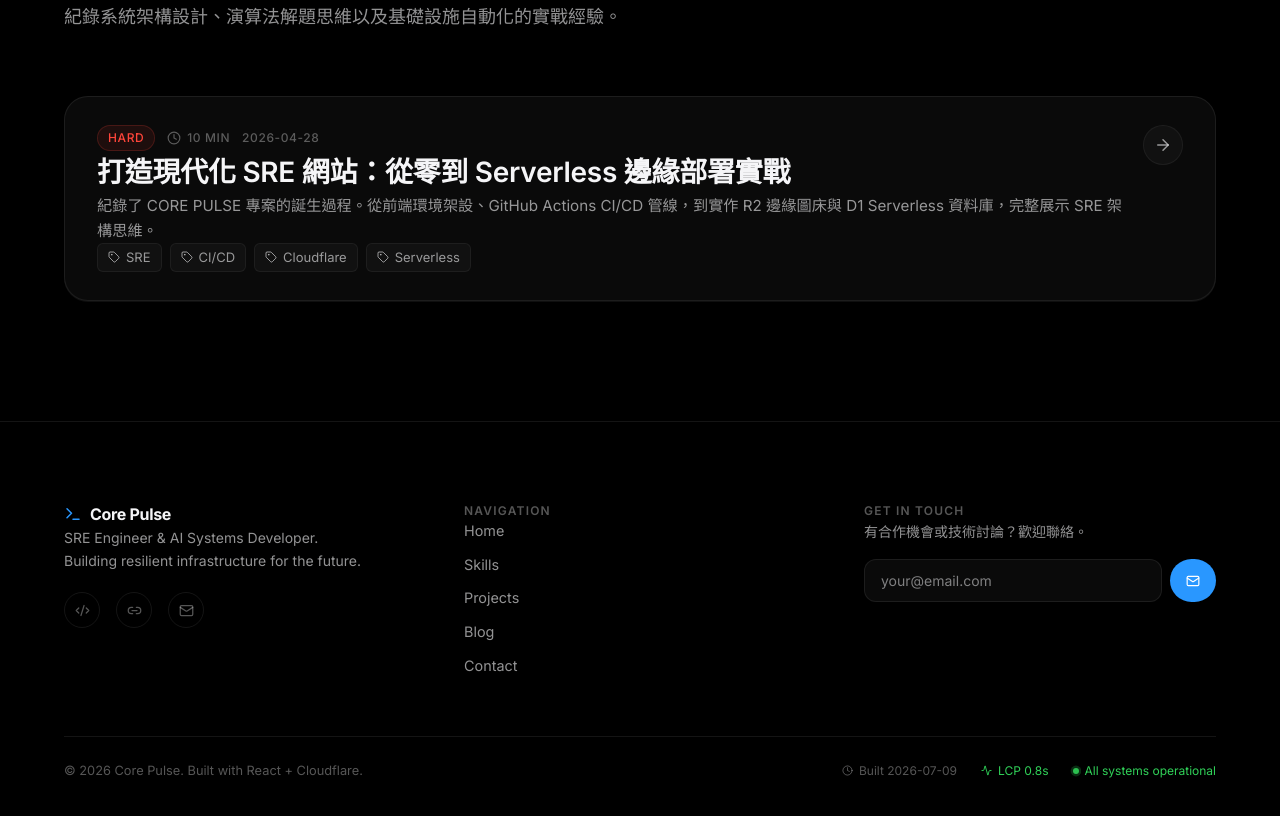
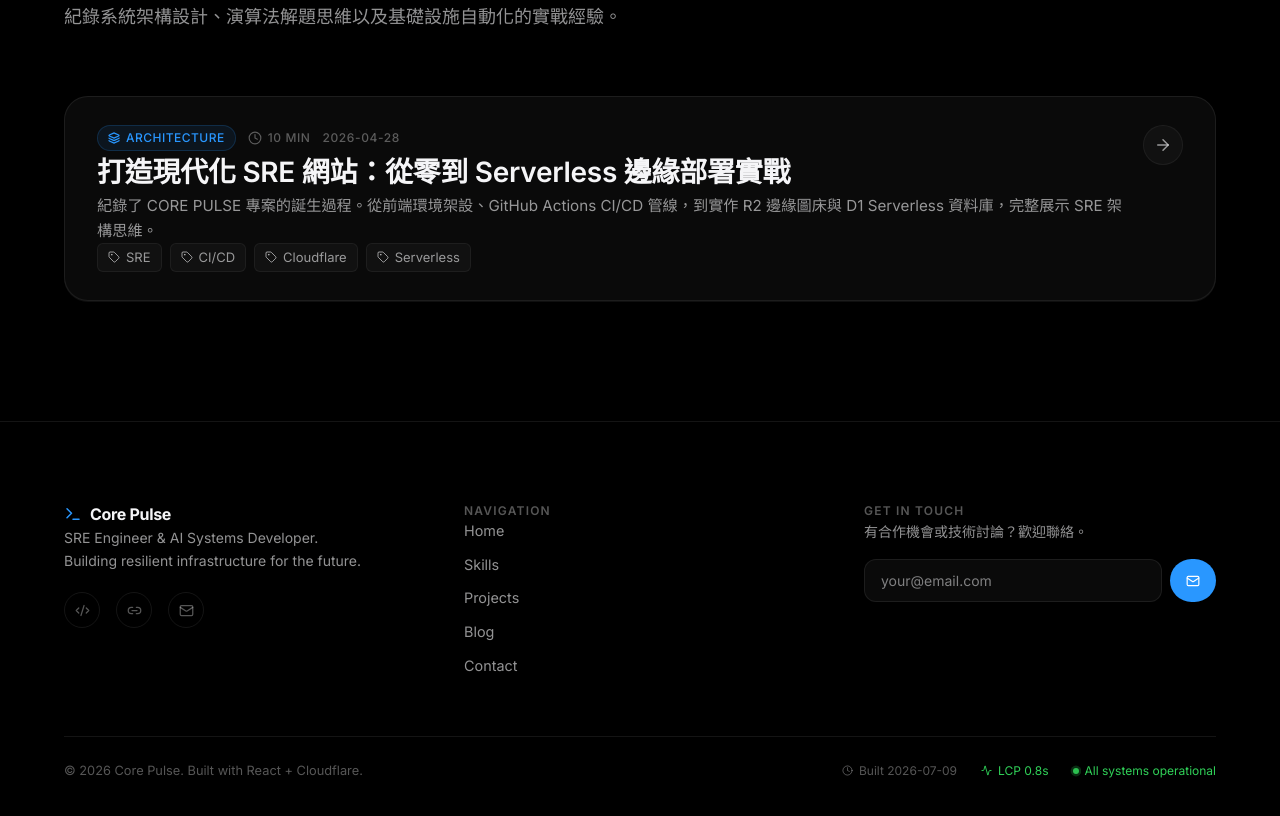
Before and after one commit to hsjinde/CORE-PULSE, a React (Vite) app: page / in a window 1280 px wide. Shown: the part 3665-4481 px from the top of the page. Built offline with nearby package versions, Linux system fonts and the light colour scheme.

Commit message:
refactor: change difficulty to postType and update UI

```diff
--- a/src/components/Blog/Blog.tsx
+++ b/src/components/Blog/Blog.tsx
@@ -1,14 +1,15 @@
 import { useRef, useEffect, useState } from 'react'
 import { motion, useInView } from 'framer-motion'
-import { BookOpen, Clock, Tag, ArrowRight } from 'lucide-react'
+import { BookOpen, Clock, Tag, ArrowRight, Terminal, Layers, SearchCode, GraduationCap } from 'lucide-react'
 import { useNavigate } from 'react-router-dom'
 import { getPosts } from '@/services/api'
-import type { Post } from '@/services/api'
+import type { Post, PostType } from '@/services/api'
 
-const difficultyColor = {
-  Easy: '#30d158',
-  Medium: '#ff9f0a',
-  Hard: '#ff453a',
+const postTypeConfig: Record<PostType, { color: string; label: string; Icon: React.ElementType }> = {
+  Runbook:      { color: '#30d158', label: 'Runbook',      Icon: Terminal       },
+  Architecture: { color: '#2997ff', label: 'Architecture', Icon: Layers         },
+  DeepDive:     { color: '#bf5af2', label: 'Deep Dive',    Icon: SearchCode     },
+  Tutorial:     { color: '#ff9f0a', label: 'Tutorial',     Icon: GraduationCap  },
 }
 
 function PostCard({ post, index }: { post: Post; index: number }) {
@@ -31,15 +32,23 @@ function PostCard({ post, index }: { post: Post; index: number }) {
         <div style={{ flex: 1 }}>
           {/* Meta */}
           <div className="flex flex-wrap items-center gap-3 mb-4 text-xs font-medium uppercase tracking-wider" style={{ color: 'var(--text-tertiary)' }}>
-            <span style={{
-              color: difficultyColor[post.difficulty],
-              background: `${difficultyColor[post.difficulty]}15`,
-              padding: '4px 10px',
-              borderRadius: '99px',
-              border: `1px solid ${difficultyColor[post.difficulty]}30`
-            }}>
-              {post.difficulty}
-            </span>
+            {(() => {
+              const cfg = postTypeConfig[post.postType] || postTypeConfig['Tutorial']
+              const Icon = cfg.Icon
+              return (
+                <span className="flex items-center gap-1.5" style={{
+                  color: cfg.color,
+                  background: `${cfg.color}15`,
+                  padding: '4px 10px',
+                  borderRadius: '99px',
+                  border: `1px solid ${cfg.color}30`,
+                  letterSpacing: '0.04em',
+                }}>
+                  <Icon size={12} strokeWidth={2.5} />
+                  {cfg.label}
+                </span>
+              )
+            })()}
             <span className="flex items-center gap-1.5"><Clock size={14} />{post.readTime}</span>
             <span className="flex items-center gap-1.5">{post.date}</span>
           </div>
--- a/src/pages/Admin/AdminEditor.tsx
+++ b/src/pages/Admin/AdminEditor.tsx
@@ -19,7 +19,7 @@ export default function AdminEditor() {
     readTime: '5 min',
     tags: [],
     excerpt: '',
-    difficulty: 'Medium',
+    postType: 'Tutorial',
     coverImage: ''
   })
   const [tagInput, setTagInput] = useState('')
@@ -124,10 +124,13 @@ export default function AdminEditor() {
                   className="bg-black/50 border border-white/10 rounded px-4 py-2 text-white focus:outline-none"
                 />
                 <select
-                  value={formData.difficulty} onChange={e => setFormData({...formData, difficulty: e.target.value as any})}
+                  value={formData.postType} onChange={e => setFormData({...formData, postType: e.target.value as any})}
                   className="bg-black/50 border border-white/10 rounded px-4 py-2 text-white focus:outline-none"
                 >
-                  <option>Easy</option><option>Medium</option><option>Hard</option>
+                  <option value="Tutorial">📖 Tutorial — 從零開始的教學</option>
+                  <option value="Runbook">🔧 Runbook — 可直接操作的步驟手冊</option>
+                  <option value="Architecture">🏗 Architecture — 系統架構 / 設計決策</option>
+                  <option value="DeepDive">🔬 Deep Dive — 原理深挖 / 技術探究</option>
                 </select>
               </div>
               <input
--- a/src/pages/BlogPost.tsx
+++ b/src/pages/BlogPost.tsx
@@ -4,11 +4,18 @@ import ReactMarkdown from 'react-markdown'
 import remarkGfm from 'remark-gfm'
 import rehypeHighlight from 'rehype-highlight'
 import 'highlight.js/styles/github-dark-dimmed.css'
-import { ArrowLeft, Clock, Calendar } from 'lucide-react'
+import { ArrowLeft, Clock, Calendar, Terminal, Layers, SearchCode, GraduationCap } from 'lucide-react'
 import Navbar from '@/components/Navbar/Navbar'
 import Footer from '@/components/Footer/Footer'
 import { getPostById } from '@/services/api'
-import type { Post } from '@/services/api'
+import type { Post, PostType } from '@/services/api'
+
+const postTypeConfig: Record<PostType, { color: string; label: string; Icon: React.ElementType }> = {
+  Runbook:      { color: '#30d158', label: 'Runbook',      Icon: Terminal      },
+  Architecture: { color: '#2997ff', label: 'Architecture', Icon: Layers        },
+  DeepDive:     { color: '#bf5af2', label: 'Deep Dive',    Icon: SearchCode    },
+  Tutorial:     { color: '#ff9f0a', label: 'Tutorial',     Icon: GraduationCap },
+}
 
 // ─── Copy Code Block ─────────────────────────────────────────
 // Recursively extract plain text from React children
@@ -100,7 +107,27 @@ export default function BlogPost() {
         </button>
 
         <header className="mb-16">
-          <div className="flex items-center gap-4 text-sm text-gray-400 mb-6">
+          <div className="flex flex-wrap items-center gap-3 text-sm text-gray-400 mb-6">
+            {(() => {
+              const cfg = postTypeConfig[post.postType] || postTypeConfig['Tutorial']
+              const Icon = cfg.Icon
+              return (
+                <span className="flex items-center gap-1.5" style={{
+                  color: cfg.color,
+                  background: `${cfg.color}15`,
+                  padding: '4px 12px',
+                  borderRadius: '99px',
+                  border: `1px solid ${cfg.color}30`,
+                  fontSize: '0.75rem',
+                  fontWeight: 600,
+                  letterSpacing: '0.06em',
+                  textTransform: 'uppercase',
+                }}>
+                  <Icon size={12} strokeWidth={2.5} />
+                  {cfg.label}
+                </span>
+              )
+            })()}
             <span className="flex items-center gap-1.5"><Calendar size={14} />{post.date}</span>
             <span className="flex items-center gap-1.5"><Clock size={14} />{post.readTime}</span>
           </div>
--- a/src/services/api.ts
+++ b/src/services/api.ts
@@ -1,3 +1,5 @@
+export type PostType = 'Runbook' | 'Architecture' | 'DeepDive' | 'Tutorial'
+
 export interface Post {
   id: string
   title: string
@@ -6,7 +8,7 @@ export interface Post {
   readTime: string
   tags: string[]
   excerpt: string
-  difficulty: 'Easy' | 'Medium' | 'Hard'
+  postType: PostType
   coverImage?: string
 }
 
@@ -112,14 +114,14 @@ export const onRequestPost = async (context) => {
   const post = await context.request.json()
 
   await context.env.core_pulse_blog.prepare(\`
-    INSERT INTO posts (id, title, content, date, readTime, tags, excerpt, difficulty)
+    INSERT INTO posts (id, title, content, date, readTime, tags, excerpt, postType)
     VALUES (?1, ?2, ?3, ?4, ?5, ?6, ?7, ?8)
     ON CONFLICT(id) DO UPDATE SET title=excluded.title
   \`).bind(
     post.id, post.title, post.content,
     post.date, post.readTime,
     JSON.stringify(post.tags),
-    post.excerpt, post.difficulty
+    post.excerpt, post.postType
   ).run()
 
   return Response.json({ success: true })
@@ -133,7 +135,7 @@ export const onRequestPost = async (context) => {
       readTime: '10 min',
       tags: ['SRE', 'CI/CD', 'Cloudflare', 'Serverless'],
       excerpt: '紀錄了 CORE PULSE 專案的誕生過程。從前端環境架設、GitHub Actions CI/CD 管線，到實作 R2 邊緣圖床與 D1 Serverless 資料庫，完整展示 SRE 架構思維。',
-      difficulty: 'Hard',
+      postType: 'Architecture',
       coverImage: 'https://img.19980803.xyz/blog-cover-1.png'
     }
   ]
```
